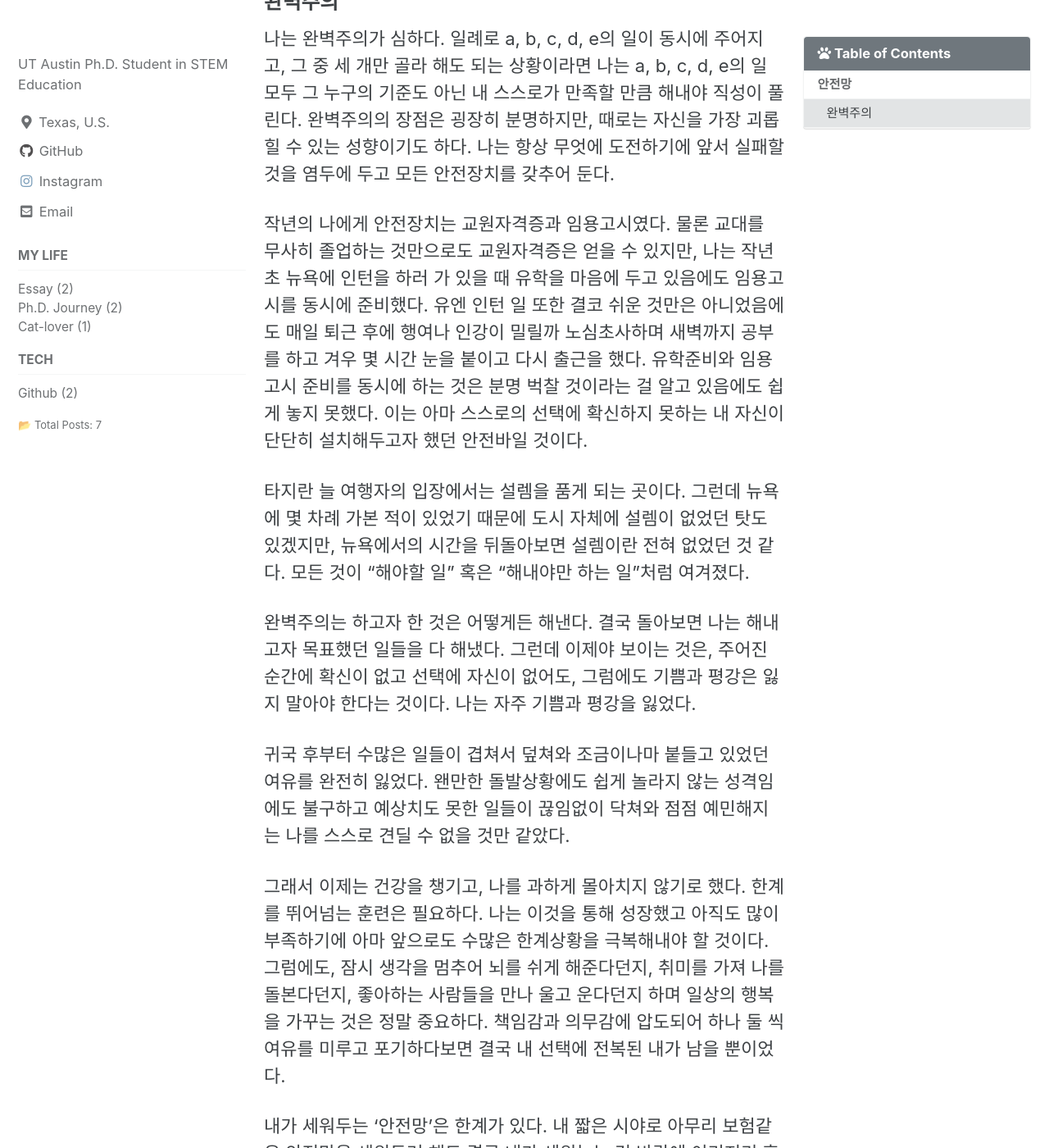
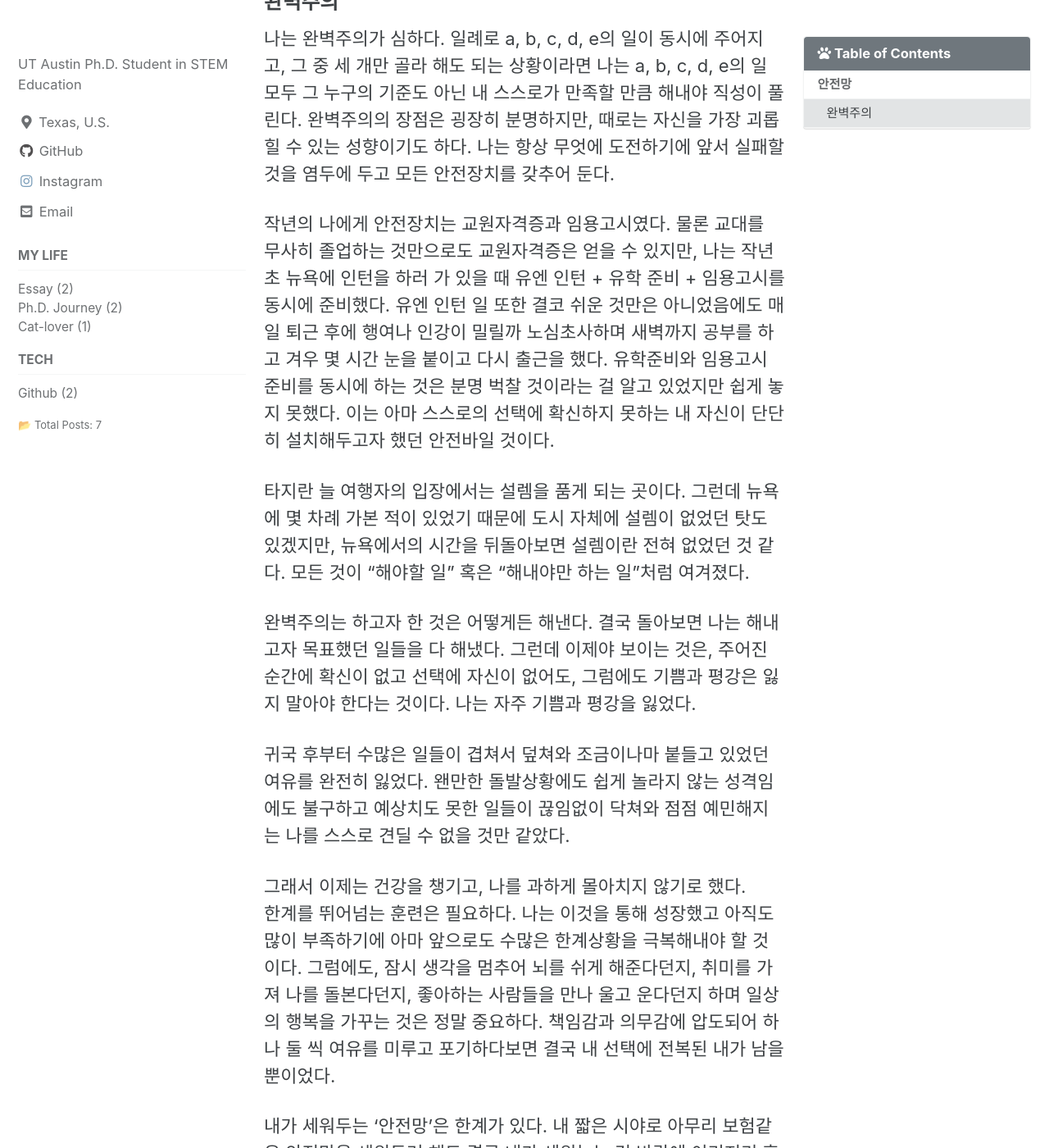
Before and after one commit to HakeoungLee/HakeoungLee.github.io, a Jekyll site: the page built from _posts/2021-05-06-openup.md, in a window 1280 px wide and 1400 px high, scrolled down 452 px. Shown: the whole window at 82% size. Built offline with Jekyll 4.4.1, drawn with Linux system fonts in a browser that asks for light colours; cached includes are drawn as plain includes; comment, search, counter and statistics services are not loaded.

Commit message:
Update 2021-05-06-openup.md

```diff
--- a/_posts/2021-05-06-openup.md
+++ b/_posts/2021-05-06-openup.md
@@ -19,7 +19,7 @@ title:  "[지나가는 생각타래] 안전망 내려놓기"
 
 나는 완벽주의가 심하다. 일례로 a, b, c, d, e의 일이 동시에 주어지고, 그 중 세 개만 골라 해도 되는 상황이라면 나는 a, b, c, d, e의 일 모두 그 누구의 기준도 아닌 내 스스로가 만족할 만큼 해내야 직성이 풀린다. 완벽주의의 장점은 굉장히 분명하지만, 때로는 자신을 가장 괴롭힐 수 있는 성향이기도 하다. 나는 항상 무엇에 도전하기에 앞서 실패할 것을 염두에 두고 모든 안전장치를 갖추어 둔다.
 
-작년의 나에게 안전장치는 교원자격증과 임용고시였다. 물론 교대를 무사히 졸업하는 것만으로도 교원자격증은 얻을 수 있지만, 나는 작년 초 뉴욕에 인턴을 하러 가 있을 때 유학을 마음에 두고 있음에도 임용고시를 동시에 준비했다. 유엔 인턴 일 또한 결코 쉬운 것만은 아니었음에도 매일 퇴근 후에 행여나 인강이 밀릴까 노심초사하며 새벽까지 공부를 하고 겨우 몇 시간 눈을 붙이고 다시 출근을 했다. 유학준비와 임용고시 준비를 동시에 하는 것은 분명 벅찰 것이라는 걸 알고 있음에도 쉽게 놓지 못했다. 이는 아마 스스로의 선택에 확신하지 못하는 내 자신이 단단히 설치해두고자 했던 안전바일 것이다.
+작년의 나에게 안전장치는 교원자격증과 임용고시였다. 물론 교대를 무사히 졸업하는 것만으로도 교원자격증은 얻을 수 있지만, 나는 작년 초 뉴욕에 인턴을 하러 가 있을 때 유엔 인턴 + 유학 준비 + 임용고시를 동시에 준비했다. 유엔 인턴 일 또한 결코 쉬운 것만은 아니었음에도 매일 퇴근 후에 행여나 인강이 밀릴까 노심초사하며 새벽까지 공부를 하고 겨우 몇 시간 눈을 붙이고 다시 출근을 했다. 유학준비와 임용고시 준비를 동시에 하는 것은 분명 벅찰 것이라는 걸 알고 있었지만 쉽게 놓지 못했다. 이는 아마 스스로의 선택에 확신하지 못하는 내 자신이 단단히 설치해두고자 했던 안전바일 것이다.
 
 타지란 늘 여행자의 입장에서는 설렘을 품게 되는 곳이다. 그런데 뉴욕에 몇 차례 가본 적이 있었기 때문에 도시 자체에 설렘이 없었던 탓도 있겠지만, 뉴욕에서의 시간을 뒤돌아보면 설렘이란 전혀 없었던 것 같다. 모든 것이 “해야할 일” 혹은 “해내야만 하는 일”처럼 여겨졌다.
 
@@ -28,6 +28,7 @@ title:  "[지나가는 생각타래] 안전망 내려놓기"
 귀국 후부터 수많은 일들이 겹쳐서 덮쳐와 조금이나마 붙들고 있었던 여유를 완전히 잃었다. 왠만한 돌발상황에도 쉽게 놀라지 않는 성격임에도 불구하고 예상치도 못한 일들이 끊임없이 닥쳐와 점점 예민해지는 나를 스스로 견딜 수 없을 것만 같았다.
 
 
-그래서 이제는 건강을 챙기고, 나를 과하게 몰아치지 않기로 했다. 한계를 뛰어넘는 훈련은 필요하다. 나는 이것을 통해 성장했고 아직도 많이 부족하기에 아마 앞으로도 수많은 한계상황을 극복해내야 할 것이다. 그럼에도, 잠시 생각을 멈추어 뇌를 쉬게 해준다던지, 취미를 가져 나를 돌본다던지, 좋아하는 사람들을 만나 울고 운다던지 하며 일상의 행복을 가꾸는 것은 정말 중요하다. 책임감과 의무감에 압도되어 하나 둘 씩 여유를 미루고 포기하다보면 결국 내 선택에 전복된 내가 남을 뿐이었다.
+그래서 이제는 건강을 챙기고, 나를 과하게 몰아치지 않기로 했다.
+한계를 뛰어넘는 훈련은 필요하다. 나는 이것을 통해 성장했고 아직도 많이 부족하기에 아마 앞으로도 수많은 한계상황을 극복해내야 할 것이다. 그럼에도, 잠시 생각을 멈추어 뇌를 쉬게 해준다던지, 취미를 가져 나를 돌본다던지, 좋아하는 사람들을 만나 울고 운다던지 하며 일상의 행복을 가꾸는 것은 정말 중요하다. 책임감과 의무감에 압도되어 하나 둘 씩 여유를 미루고 포기하다보면 결국 내 선택에 전복된 내가 남을 뿐이었다.
 
 내가 세워두는 ‘안전망’은 한계가 있다. 내 짧은 시야로 아무리 보험같은 안전망을 세워두려 해도 결국 내가 세워놓는 건 바람에 이리저리 흔들리는 안전장치일 뿐이다. 결국 내가 의지해야 할 것은 ‘한 가지’다!
```
